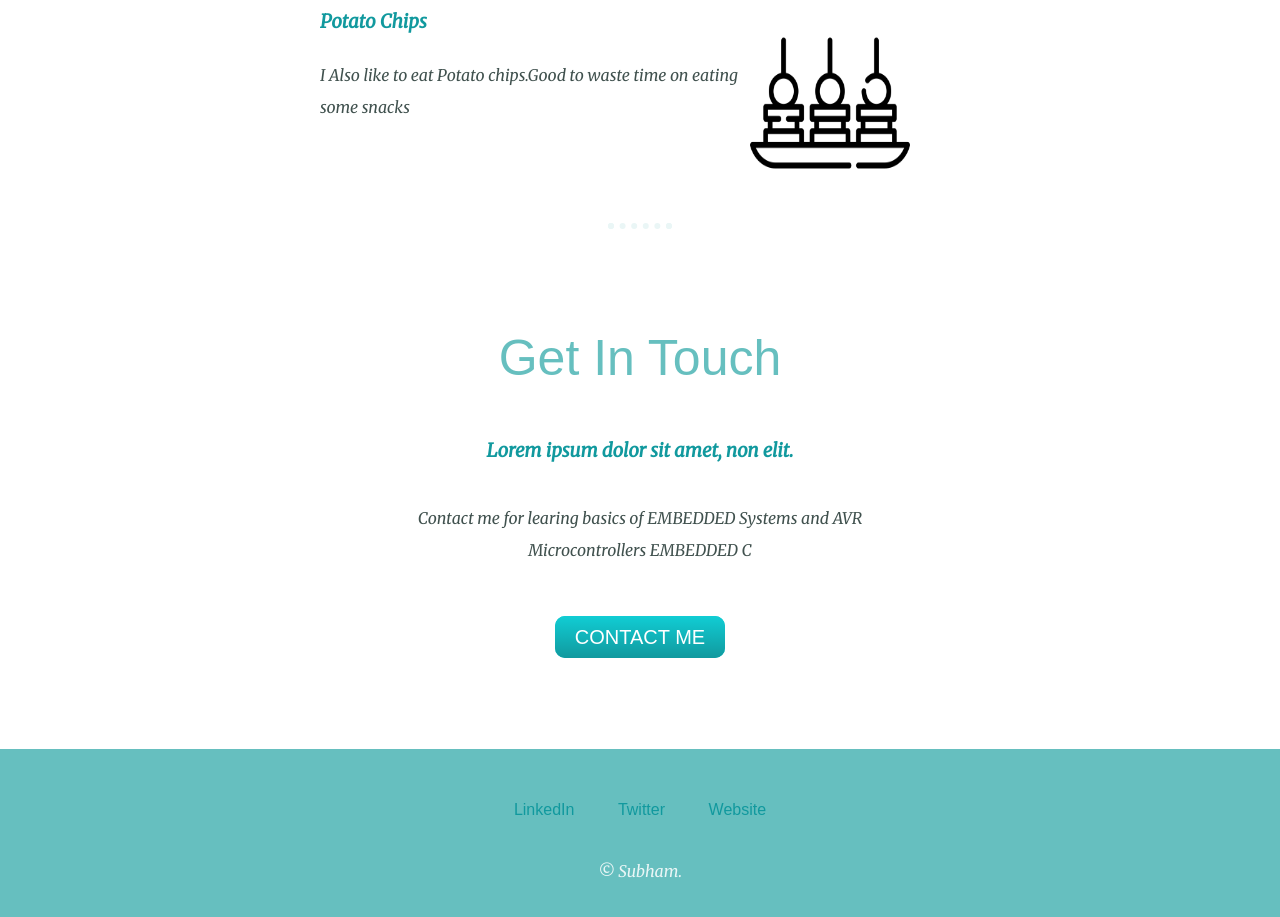
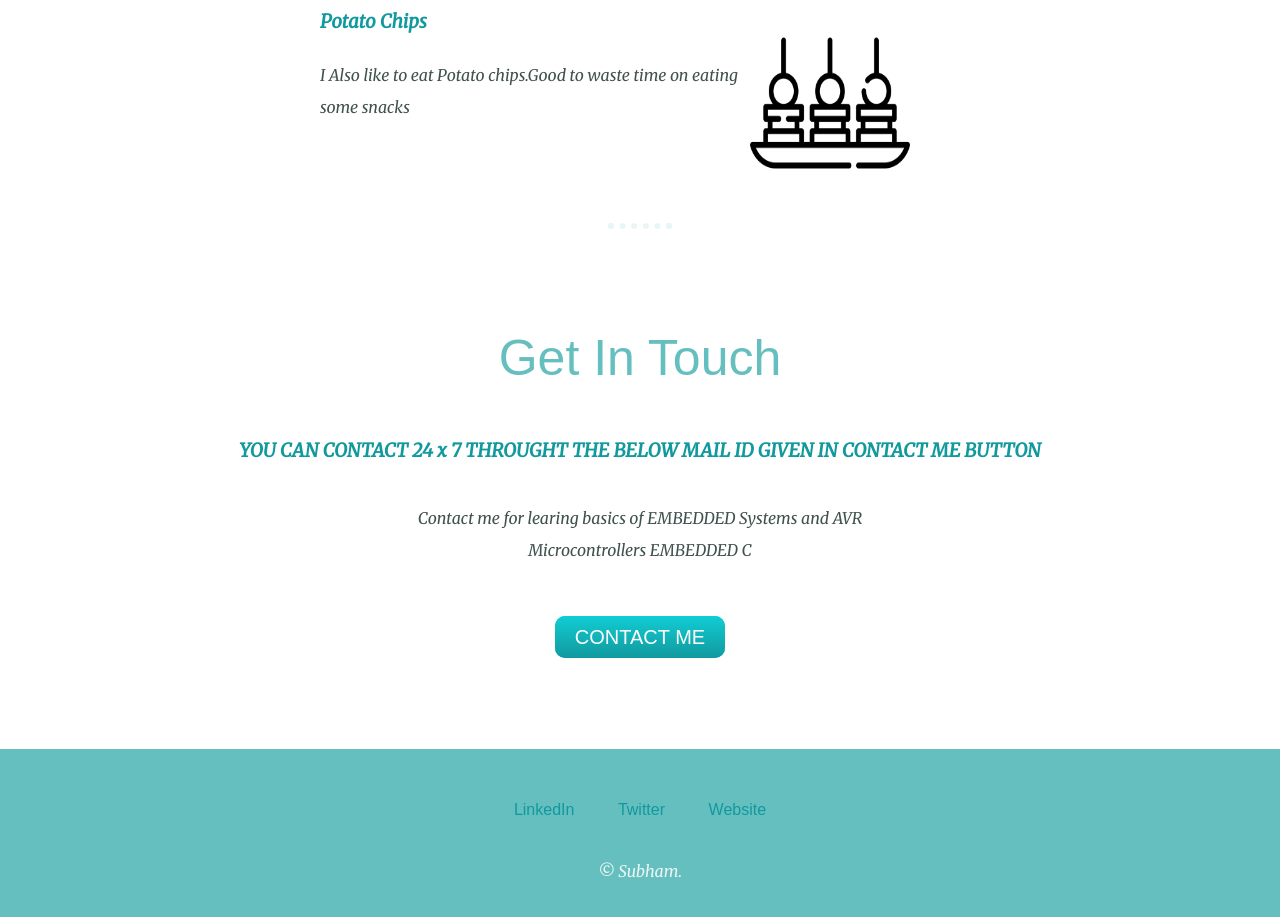
Before and after one commit to 0xsubh/BE-A-LEARNER, a plain HTML site: page index.html in a window 1280 px wide. Shown: the part 1911-2828 px from the top of the page. Drawn offline with Linux system fonts and the light colour scheme.

Commit message:
Update index.html

```diff
--- a/index.html
+++ b/index.html
@@ -47,7 +47,7 @@
       <hr>
       <div class="contact-me">
         <h2>Get In Touch</h2>
-        <h3>Lorem ipsum dolor sit amet, non elit.</h3>
+       <h3>YOU CAN CONTACT 24 x 7 THROUGHT THE BELOW MAIL ID GIVEN IN CONTACT ME BUTTON </h3>
         <p class="contact_msg">Contact me for learing basics of EMBEDDED Systems and AVR Microcontrollers
         EMBEDDED C </p>
         <a class="btn" href="mailto:subham123sharma.jhar123@email.com">CONTACT ME</a>
```
